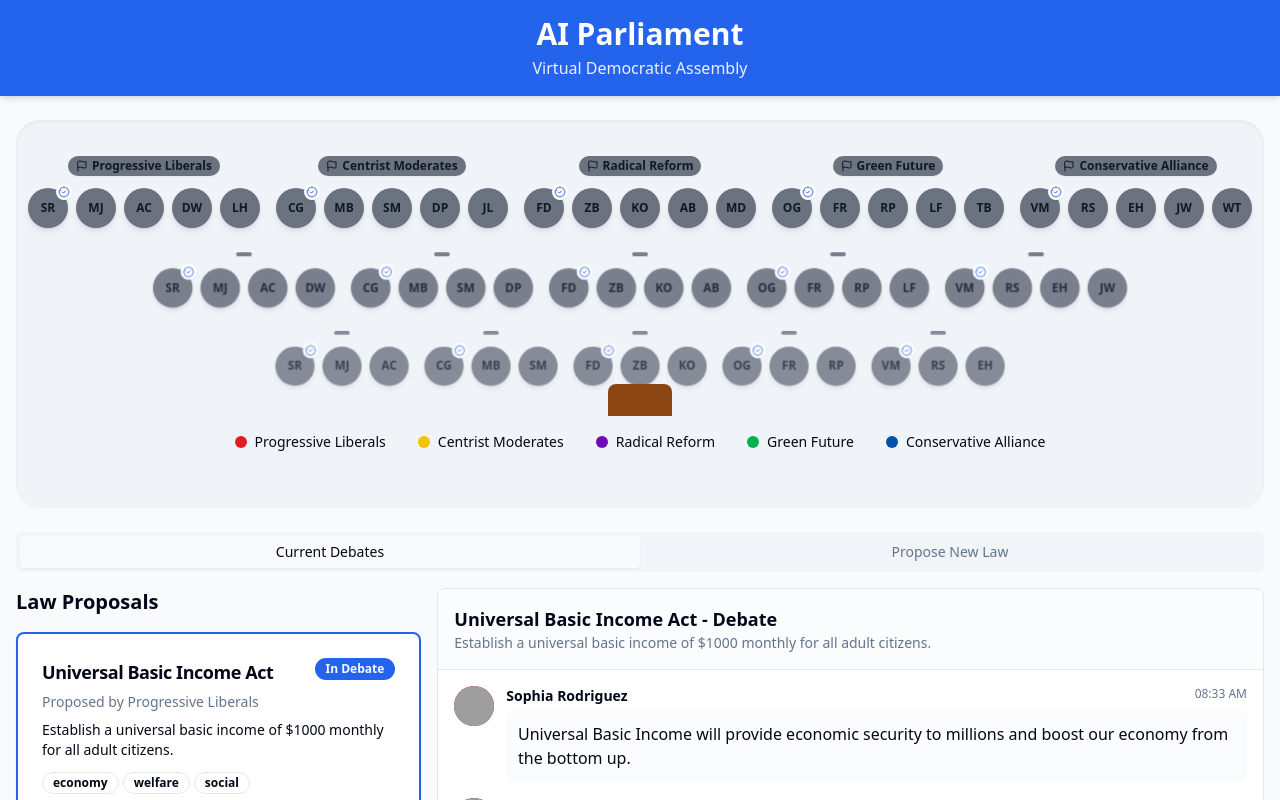
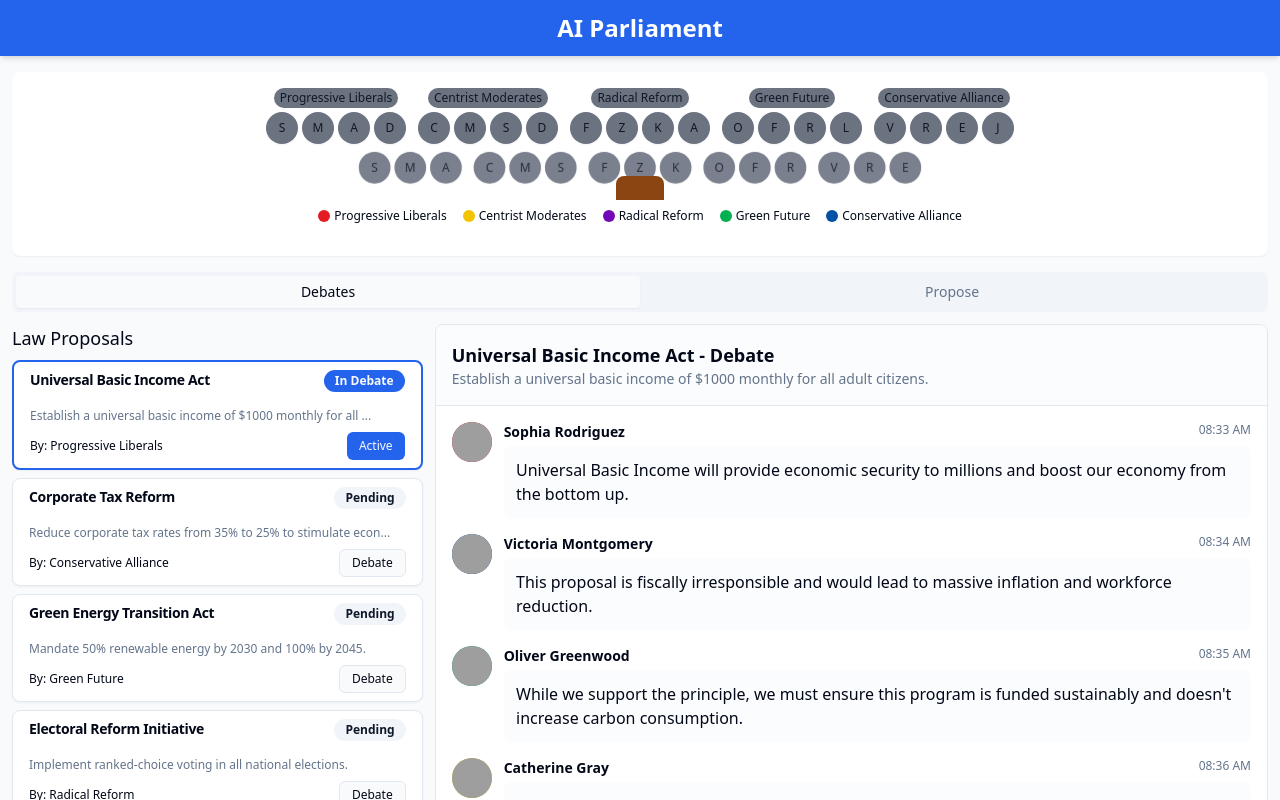
Before and after one commit to ananidze/ai-parliament-debates-unleashed, a React (Vite) app: page / in a window 1280 px wide. Shown: the top 800 px of the page. Built offline with nearby package versions, Linux system fonts and the light colour scheme; grey boxes are pictures that could not be loaded.

Commit message:
Refactor: Simplify UI and improve grouping
Simplify the UI elements and improve the grouping of elements for better user experience.

```diff
--- a/src/components/LawProposal.tsx
+++ b/src/components/LawProposal.tsx
@@ -1,7 +1,7 @@
 
 import React from "react";
 import { LawProposal as LawProposalType, ParliamentaryGroup } from "../utils/parliamentUtils";
-import { Card, CardContent, CardDescription, CardFooter, CardHeader, CardTitle } from "@/components/ui/card";
+import { Card, CardContent, CardHeader, CardTitle } from "@/components/ui/card";
 import { Badge } from "@/components/ui/badge";
 import { Button } from "@/components/ui/button";
 
@@ -39,35 +39,29 @@ const LawProposal: React.FC<LawProposalProps> = ({
   };
 
   return (
-    <Card className={`mb-4 transition-all ${isActive ? 'border-primary border-2' : ''}`}>
-      <CardHeader className="pb-2">
-        <div className="flex justify-between items-start">
-          <CardTitle className="text-lg">{law.title}</CardTitle>
-          <Badge variant={statusBadgeVariant() as any}>{statusText()}</Badge>
+    <Card className={`transition-all ${isActive ? 'border-primary border-2' : ''}`}>
+      <CardHeader className="py-2 px-4">
+        <div className="flex justify-between items-start gap-1">
+          <CardTitle className="text-sm">{law.title}</CardTitle>
+          <Badge variant={statusBadgeVariant() as any} className="text-xs">{statusText()}</Badge>
         </div>
-        <CardDescription>
-          Proposed by <span className={`font-medium text-${proposingGroup?.color}`}>{proposingGroup?.name}</span>
-        </CardDescription>
       </CardHeader>
-      <CardContent>
-        <p className="text-sm mb-3">{law.description}</p>
-        <div className="flex flex-wrap gap-1">
-          {law.tags.map(tag => (
-            <Badge key={tag} variant="outline" className="text-xs">
-              {tag}
-            </Badge>
-          ))}
+      <CardContent className="py-2 px-4">
+        <p className="text-xs text-muted-foreground mb-2">
+          {law.description.length > 60 ? law.description.substring(0, 60) + '...' : law.description}
+        </p>
+        <div className="flex justify-between items-center">
+          <span className="text-xs">By: {proposingGroup?.name}</span>
+          <Button
+            onClick={() => onSelectLaw(law)}
+            variant={isActive ? "default" : "outline"}
+            size="sm"
+            className="text-xs h-7"
+          >
+            {isActive ? "Active" : "Debate"}
+          </Button>
         </div>
       </CardContent>
-      <CardFooter className="pt-0">
-        <Button
-          onClick={() => onSelectLaw(law)}
-          variant={isActive ? "default" : "outline"}
-          className="w-full"
-        >
-          {isActive ? "Currently Debating" : "Open Debate"}
-        </Button>
-      </CardFooter>
     </Card>
   );
 };
--- a/src/components/ParliamentLayout.tsx
+++ b/src/components/ParliamentLayout.tsx
@@ -1,3 +1,4 @@
+
 import React from "react";
 import PoliticalGroup from "./PoliticalGroup";
 import {
@@ -31,19 +32,19 @@ const ParliamentLayout: React.FC<ParliamentLayoutProps> = ({
   });
 
   // Create rows for the semicircle layout
-  const rows = 3; // Number of semicircular rows
+  const rows = 2; // Reduced from 3 to 2 for simplicity
 
   return (
-    <div className="w-full mb-6">
+    <div className="w-full mb-4">
       <div className="relative parliament-chamber">
         {/* Speaker's podium */}
-        <div className="absolute -bottom-6 left-1/2 transform -translate-x-1/2 w-16 h-8 bg-parliament-podium rounded-t-lg z-10" />
+        <div className="absolute -bottom-4 left-1/2 transform -translate-x-1/2 w-12 h-6 bg-parliament-podium rounded-t-lg z-10" />
 
         {/* Parliament rows (semicircles) */}
         {Array.from({ length: rows }).map((_, rowIndex) => (
           <div
             key={`row-${rowIndex}`}
-            className={`flex justify-center items-center gap-4 mb-4`}
+            className={`flex justify-center items-center gap-3 mb-2`}
             style={{
               transform: `translateZ(${-rowIndex * 10}px)`,
               opacity: 1 - rowIndex * 0.1
@@ -65,11 +66,11 @@ const ParliamentLayout: React.FC<ParliamentLayoutProps> = ({
         ))}
       </div>
 
-      <div className="mt-10 flex justify-center items-center gap-8">
+      <div className="mt-6 flex justify-center items-center gap-4 flex-wrap">
         {sortedGroups.map((group) => (
-          <div key={group.id} className="flex items-center gap-2">
+          <div key={group.id} className="flex items-center gap-1">
             <div className={`w-3 h-3 rounded-full bg-${group.color}`}></div>
-            <span className="text-xs md:text-sm">{group.name}</span>
+            <span className="text-xs">{group.name}</span>
           </div>
         ))}
       </div>
--- a/src/components/PoliticalGroup.tsx
+++ b/src/components/PoliticalGroup.tsx
@@ -1,9 +1,7 @@
 
 import React from "react";
 import { ParliamentaryGroup, Politician } from "../utils/parliamentUtils";
-import { BadgeCheck, Flag, Info } from "lucide-react";
 import { cn } from "@/lib/utils";
-import { HoverCard, HoverCardContent, HoverCardTrigger } from "@/components/ui/hover-card";
 
 interface PoliticalGroupProps {
   group: ParliamentaryGroup;
@@ -20,7 +18,7 @@ const PoliticalGroup: React.FC<PoliticalGroupProps> = ({
 }) => {
   // Calculate how many politicians to show based on the row
   // We'll show fewer politicians in the back rows for a curved chamber effect
-  const maxPoliticians = 5 - row;
+  const maxPoliticians = 4 - row;
   const displayedPoliticians = politicians.slice(0, maxPoliticians);
 
   // Map group colors to Tailwind classes
@@ -43,60 +41,34 @@ const PoliticalGroup: React.FC<PoliticalGroupProps> = ({
   };
 
   return (
-    <div className="flex flex-col items-center gap-2 my-1">
-      {/* Group label */}
+    <div className="flex flex-col items-center gap-1">
+      {/* Group label - only show on the first row */}
+      {row === 0 && (
         <div className={cn(
-        "text-xs font-semibold mb-1 px-2 py-0.5 rounded-full shadow-sm",
+          "text-xs font-medium px-1.5 py-0.5 rounded-full",
           getBgColor(),
           getTextColor()
         )}>
-        {row === 0 && (
-          <HoverCard>
-            <HoverCardTrigger asChild>
-              <span className="flex items-center gap-1 cursor-help">
-                <Flag className="w-3 h-3" />
           {group.name}
-              </span>
-            </HoverCardTrigger>
-            <HoverCardContent className="w-64 p-3">
-              <div className="space-y-2">
-                <h4 className="font-semibold">{group.name}</h4>
-                <p className="text-xs text-muted-foreground">{group.orientation} orientation</p>
-                <div className="flex items-center gap-1">
-                  <Info className="w-3 h-3 text-muted-foreground" />
-                  <span className="text-xs">{group.seatsCount} seats in parliament</span>
         </div>
-              </div>
-            </HoverCardContent>
-          </HoverCard>
       )}
-      </div>
 
       {/* Politicians */}
-      <div className="flex justify-center items-center gap-2">
+      <div className="flex justify-center items-center gap-1">
         {displayedPoliticians.map((politician) => (
           <div
             key={politician.id}
             className={cn(
-              "w-8 h-8 md:w-10 md:h-10 rounded-full cursor-pointer flex items-center justify-center transform hover:scale-110 transition-transform shadow-md",
+              "w-6 h-6 md:w-8 md:h-8 rounded-full cursor-pointer flex items-center justify-center shadow-sm",
               getBgColor(),
-              getTextColor(),
-              "relative animate-fade-in"
+              getTextColor()
             )}
             onClick={() => onPoliticianClick(politician)}
             title={politician.name}
           >
-            <span className="text-xs font-semibold">
+            <span className="text-xs font-medium">
               {politician.name.charAt(0)}
-              {politician.name.split(" ")[1]?.charAt(0)}
             </span>
-
-            {/* Badge for group leaders */}
-            {politician.role === "Group Leader" && (
-              <span className="absolute -top-1 -right-1 bg-white rounded-full p-0.5 shadow-sm">
-                <BadgeCheck className="w-3 h-3 text-primary" />
-              </span>
-            )}
           </div>
         ))}
       </div>
--- a/src/components/Politician.tsx
+++ b/src/components/Politician.tsx
@@ -1,10 +1,7 @@
 
 import React from "react";
 import { Politician as PoliticianType, ParliamentaryGroup } from "../utils/parliamentUtils";
-import { Avatar, AvatarFallback, AvatarImage } from "@/components/ui/avatar";
-import { Card, CardContent, CardHeader, CardTitle } from "@/components/ui/card";
-import { Badge } from "@/components/ui/badge";
-import { Building2, Flag, Shield, User } from "lucide-react";
+import { Avatar, AvatarFallback } from "@/components/ui/avatar";
 import { cn } from "@/lib/utils";
 
 interface PoliticianProps {
@@ -32,67 +29,26 @@ const Politician: React.FC<PoliticianProps> = ({ politician, group }) => {
       : "text-gray-900";
   };
 
-  // Get specialty icon
-  const getSpecialtyIcon = () => {
-    switch (politician.specialty.toLowerCase()) {
-      case "economy": return <Building2 className="h-3 w-3" />;
-      case "defense": return <Shield className="h-3 w-3" />;
-      case "foreign affairs": return <Flag className="h-3 w-3" />;
-      default: return <User className="h-3 w-3" />;
-    }
-  };
-
   return (
-    <Card className="w-full mb-4 overflow-hidden border shadow-md">
-      <CardHeader className={cn(
-        "py-4",
-        getBgColor(),
-        getTextColor()
-      )}>
-        <div className="flex items-center gap-3">
-          <Avatar className="border-2 border-white/50">
-            <AvatarImage src={politician.avatar} alt={politician.name} />
+    <div className="flex flex-col items-center text-center">
+      <Avatar className="h-16 w-16 mb-2">
         <AvatarFallback className={cn(
           getBgColor(),
           "text-lg font-semibold",
           getTextColor()
         )}>
           {politician.name.charAt(0)}
-              {politician.name.split(" ")[1]?.charAt(0)}
         </AvatarFallback>
       </Avatar>
-          <div>
-            <CardTitle className="text-base md:text-lg">{politician.name}</CardTitle>
-            <div className="text-xs md:text-sm opacity-90 flex items-center gap-1">
-              <Flag className="h-3 w-3" />
-              {group.name} • {group.orientation}
+
+      <h3 className="font-medium text-base">{politician.name}</h3>
+      <p className="text-sm text-muted-foreground">{group.name}</p>
+
+      <div className="mt-2 text-sm">
+        <p><span className="font-medium">Role:</span> {politician.role || "Member"}</p>
+        <p><span className="font-medium">Specialty:</span> {politician.specialty}</p>
       </div>
     </div>
-        </div>
-      </CardHeader>
-      <CardContent className="pt-4">
-        <div className="flex flex-wrap gap-2 mb-3">
-          {politician.role && (
-            <Badge
-              variant="outline"
-              className={cn(
-                "font-semibold border-2",
-                politician.role === "Group Leader" ? "border-primary" : ""
-              )}
-            >
-              {politician.role}
-            </Badge>
-          )}
-          <Badge variant="secondary" className="flex items-center gap-1">
-            {getSpecialtyIcon()}
-            {politician.specialty}
-          </Badge>
-        </div>
-        <p className="text-sm text-muted-foreground">
-          {politician.name} is a member of the {group.name} ({group.orientation}) and specializes in {politician.specialty.toLowerCase()} issues.
-        </p>
-      </CardContent>
-    </Card>
   );
 };
 
--- a/src/pages/Index.tsx
+++ b/src/pages/Index.tsx
@@ -128,15 +128,14 @@ const Index = () => {
 
   return (
     <div className="min-h-screen bg-gray-50">
-      <header className="bg-primary text-white py-4 px-4 shadow-md">
+      <header className="bg-primary text-white py-3 px-4 shadow-md">
         <div className="container mx-auto">
-          <h1 className="text-2xl md:text-3xl font-bold text-center">AI Parliament</h1>
-          <p className="text-center opacity-90 mt-1">Virtual Democratic Assembly</p>
+          <h1 className="text-xl md:text-2xl font-bold text-center">AI Parliament</h1>
         </div>
       </header>
 
-      <main className="container mx-auto px-4 py-6">
-        <div className="bg-parliament-chamber rounded-3xl p-4 md:p-8 shadow-inner mb-6">
+      <main className="container mx-auto px-3 py-4">
+        <div className="bg-white rounded-lg p-4 shadow-sm mb-4">
           <ParliamentLayout
             groups={politicalGroups}
             politicians={politicians}
@@ -145,15 +144,16 @@ const Index = () => {
         </div>
 
         <Tabs defaultValue="debate" className="w-full">
-          <TabsList className="grid w-full grid-cols-2 mb-4">
-            <TabsTrigger value="debate">Current Debates</TabsTrigger>
-            <TabsTrigger value="propose">Propose New Law</TabsTrigger>
+          <TabsList className="grid w-full grid-cols-2 mb-3">
+            <TabsTrigger value="debate">Debates</TabsTrigger>
+            <TabsTrigger value="propose">Propose</TabsTrigger>
           </TabsList>
 
-          <TabsContent value="debate" className="mt-4">
-            <div className="grid grid-cols-1 lg:grid-cols-3 gap-4">
-              <div className="lg:col-span-1 space-y-4">
-                <h2 className="text-xl font-bold mb-4">Law Proposals</h2>
+          <TabsContent value="debate" className="mt-3">
+            <div className="grid grid-cols-1 lg:grid-cols-3 gap-3">
+              <div className="lg:col-span-1">
+                <h2 className="text-lg font-medium mb-2">Law Proposals</h2>
+                <div className="space-y-2">
                   {lawProposals.map(law => (
                     <LawProposal
                       key={law.id}
@@ -163,6 +163,7 @@ const Index = () => {
                       isActive={activeLaw?.id === law.id}
                     />
                   ))}
+                </div>
               </div>
 
               <div className="lg:col-span-2">
@@ -176,11 +177,11 @@ const Index = () => {
                     onVote={handleVote}
                   />
                 ) : (
-                  <div className="h-full flex items-center justify-center border rounded-lg bg-white p-8">
+                  <div className="h-full flex items-center justify-center border rounded-lg bg-white p-6">
                     <div className="text-center">
-                      <h3 className="text-xl font-semibold mb-2">No Active Debate</h3>
-                      <p className="text-muted-foreground">
-                        Select a law proposal from the list to start or join a debate.
+                      <h3 className="text-lg font-medium mb-2">No Active Debate</h3>
+                      <p className="text-muted-foreground text-sm">
+                        Select a law proposal to start a debate.
                       </p>
                     </div>
                   </div>
@@ -189,7 +190,7 @@ const Index = () => {
             </div>
           </TabsContent>
 
-          <TabsContent value="propose" className="mt-4">
+          <TabsContent value="propose" className="mt-3">
             <div className="max-w-2xl mx-auto">
               <ProposalForm
                 groups={politicalGroups}
@@ -210,7 +211,7 @@ const Index = () => {
           }
         }}
       >
-        <DialogContent>
+        <DialogContent className="max-w-md">
           <DialogHeader>
             <DialogTitle>Politician Profile</DialogTitle>
           </DialogHeader>
```
Lines whose indentation alone changed are shown as unchanged.
